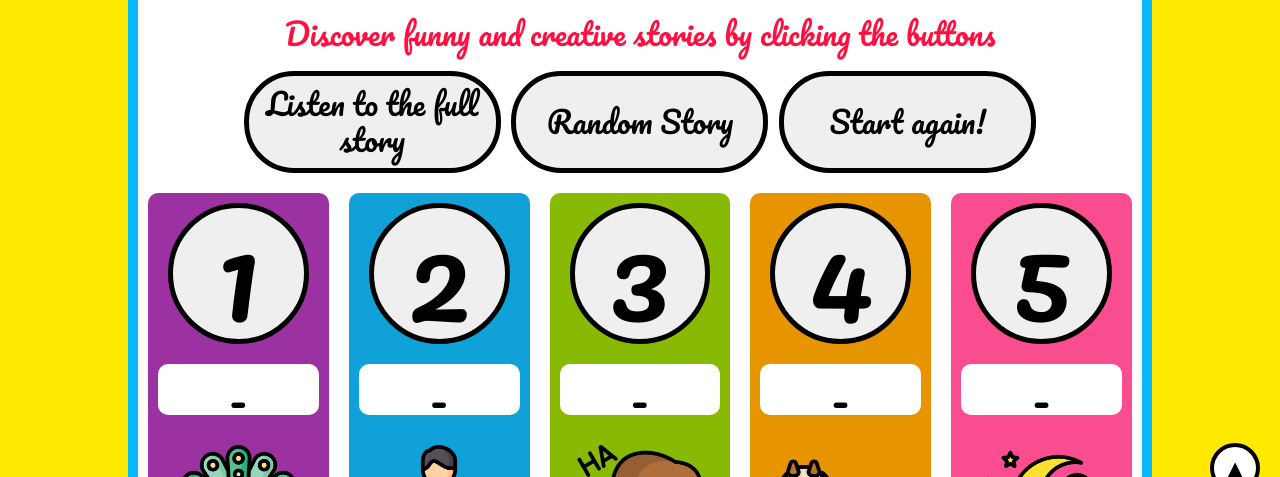
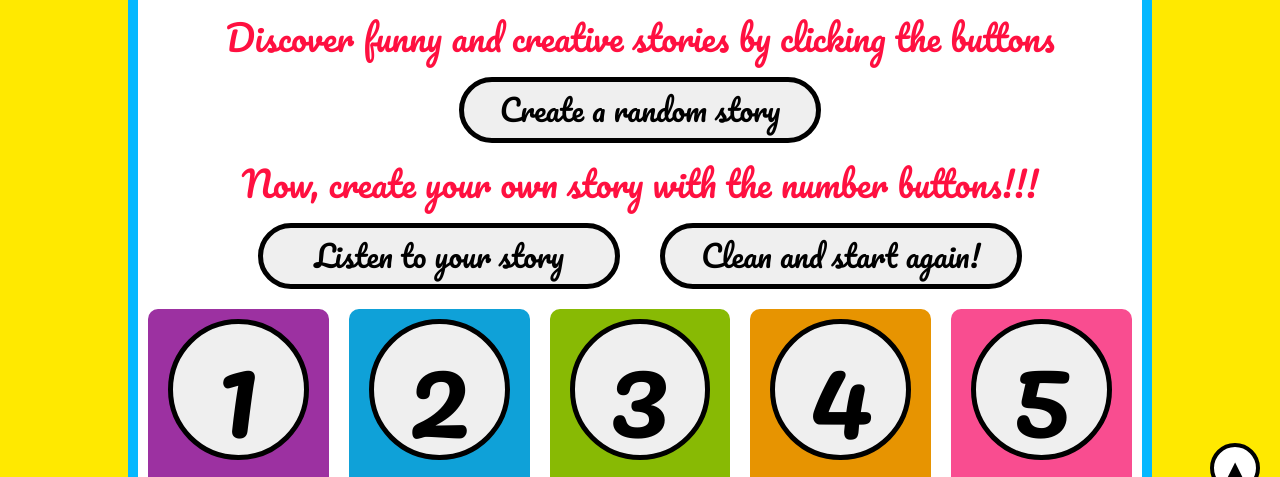
Before and after one commit to CarolinaArceEspinoza/JavaScript_Assignment1, a plain HTML site: page index.html in a window 1280 px wide. Shown: the part 287-764 px from the top of the page. Drawn offline with Linux system fonts and the light colour scheme.

Commit message:
correct the order of the things

```diff
--- a/css/main.css
+++ b/css/main.css
@@ -51,7 +51,7 @@ h1 img {
 }
 h2 {
     font-family: "Pacifico", cursive;
-    font-size: 30px;
+    font-size: 35px;
     margin: 20px 10px;
     color: #ff1040;
     font-weight: 400;
@@ -101,7 +101,7 @@ justify-content: space-around;
 }
 
 #completeStory, #reset, #randomStory  {
-    width: 32%;
+    width: 45%;
     font-size: 30px;
     height: auto;
     padding: 10px;
--- a/index.html
+++ b/index.html
@@ -21,11 +21,14 @@
 			See'n Say Story Maker
 		</h1>
 		<h2>Discover funny and creative stories by clicking the buttons</h2>
+		<div class="buttonSet">
+			<button id="randomStory">Create a random story</button>
+		</div>
 
+		<h2>Now, create your own story with the number buttons!!!</h2>
 		<div class="buttonSet">
-			<button id="completeStory">Listen to the full story</button>
-			<button id="randomStory">Random Story</button>
-			<button id="reset">Start again!</button>
+			<button id="completeStory">Listen to your story</button>
+			<button id="reset">Clean and start again!</button>
 		</div>
 </header>
 		<ul>
```
Also changed, not shown: 1 other file.
